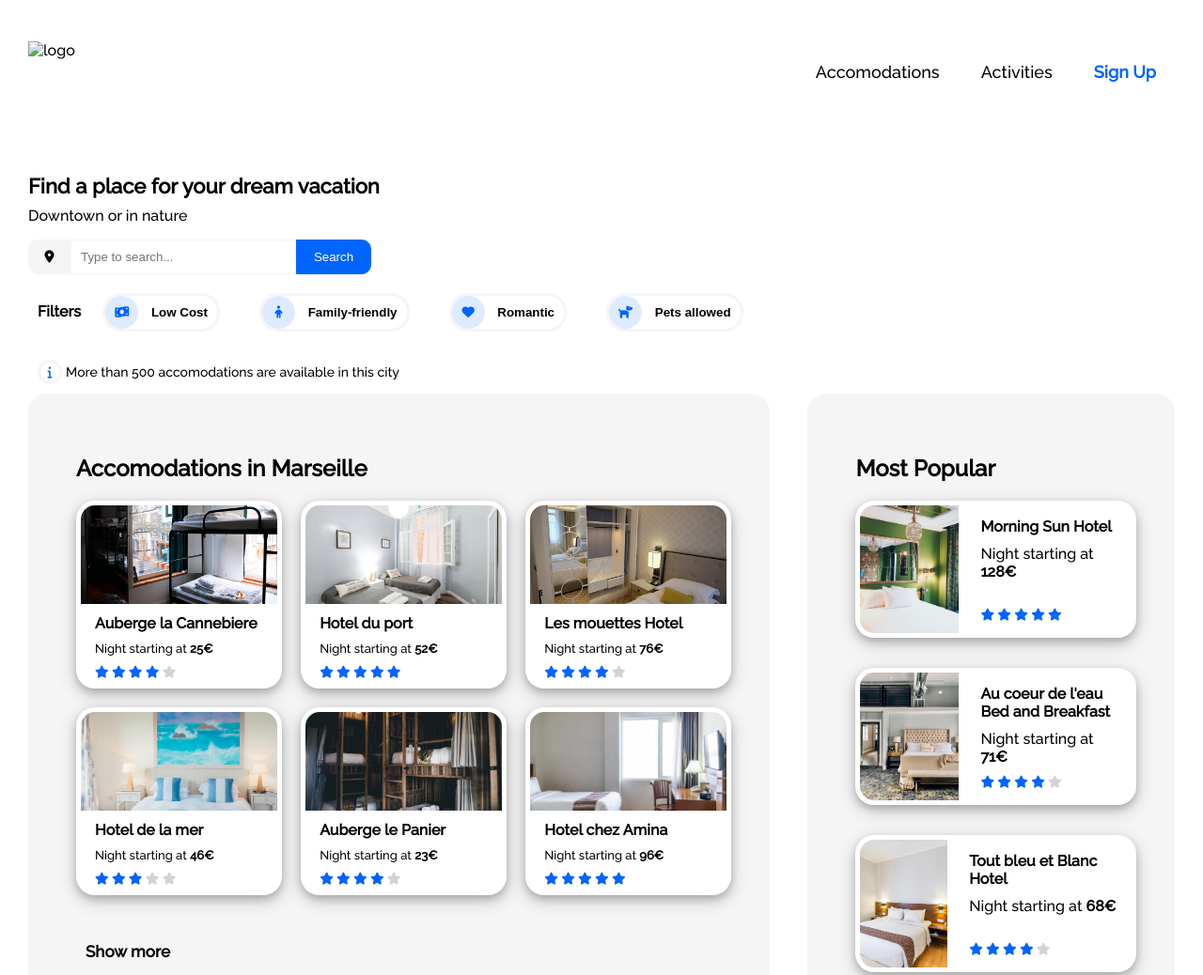
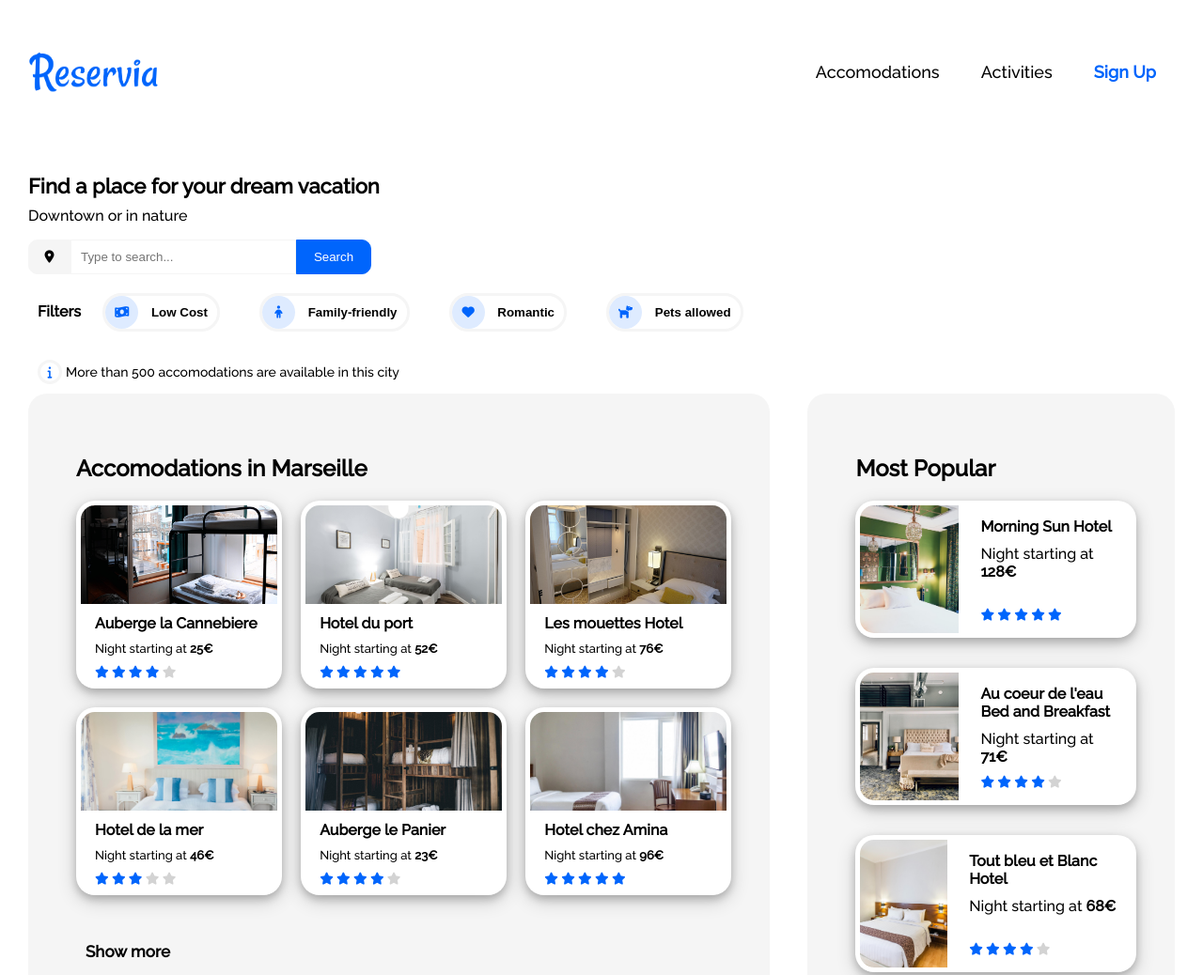
Before and after one commit to Beaneh/Reservia-Project, a plain HTML site: page index.html in a window 1280 px wide. Shown: the top 1038 px of the page at 94% size. Drawn offline with Linux system fonts and the light colour scheme.

Commit message:
fix logo relative path

```diff
--- a/index.html
+++ b/index.html
@@ -11,7 +11,7 @@
 <body>
     <header>
         <div class="logo-header">
-            <img class="logo" src="Reservia@3x.png" alt="logo">
+            <img class="logo" src="logo\Reservia@3x.png" alt="logo">
             <a href="#" class="sign-up">Sign Up</a>
         </div>
         <div>
```
